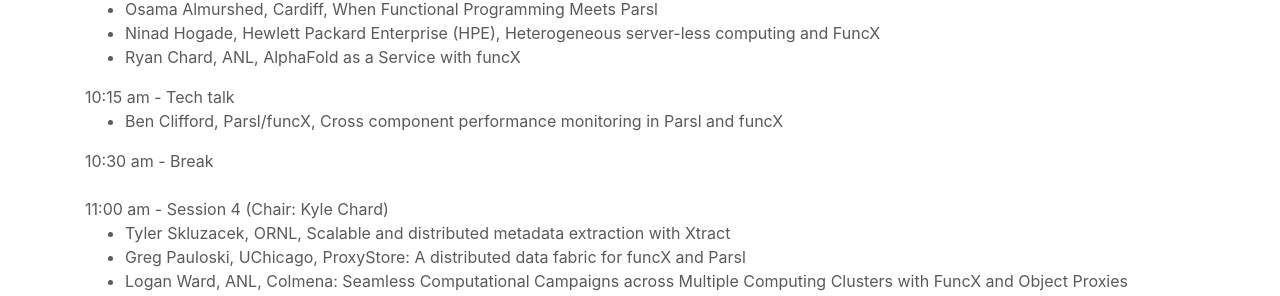
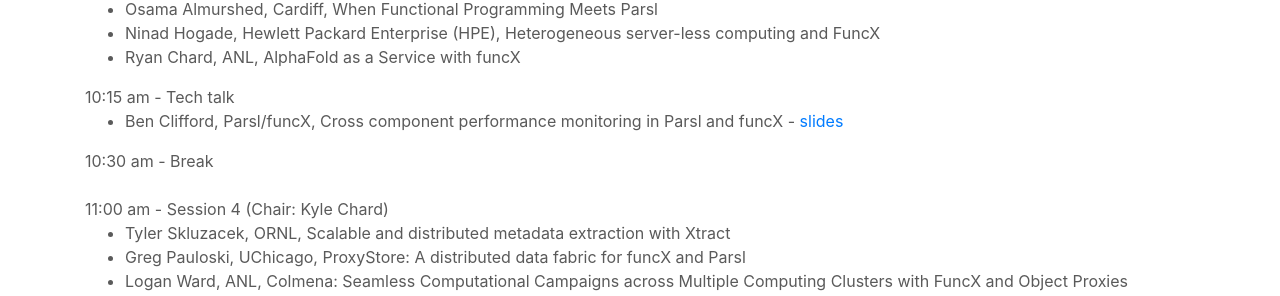
Before and after one commit to Parsl/parsl.github.io, a Jekyll site: the page built from parslfest2022.html, in a window 1280 px wide and 900 px high, scrolled down 1742 px. Shown: the part 149-445 px from the top of the window. Built offline with Jekyll 4.4.1, drawn with Linux system fonts in a browser that asks for light colours.

Commit message:
Add google slides link

```diff
--- a/parslfest2022.html
+++ b/parslfest2022.html
@@ -113,7 +113,7 @@
 
       10:15 am - Tech talk
 	    <ul>
-		<li>Ben Clifford, Parsl/funcX, Cross component performance monitoring in Parsl and funcX</li>
+		<li>Ben Clifford, Parsl/funcX, Cross component performance monitoring in Parsl and funcX - <a href="https://docs.google.com/presentation/d/1fFWZ5iOtUa-1uT0WFZpy_BoX0m5k2_NErv-Ip7fDyjk/edit?usp=sharing">slides</a></li>
 	    </ul>
 
       10:30 am - Break  <br /><br />
```
